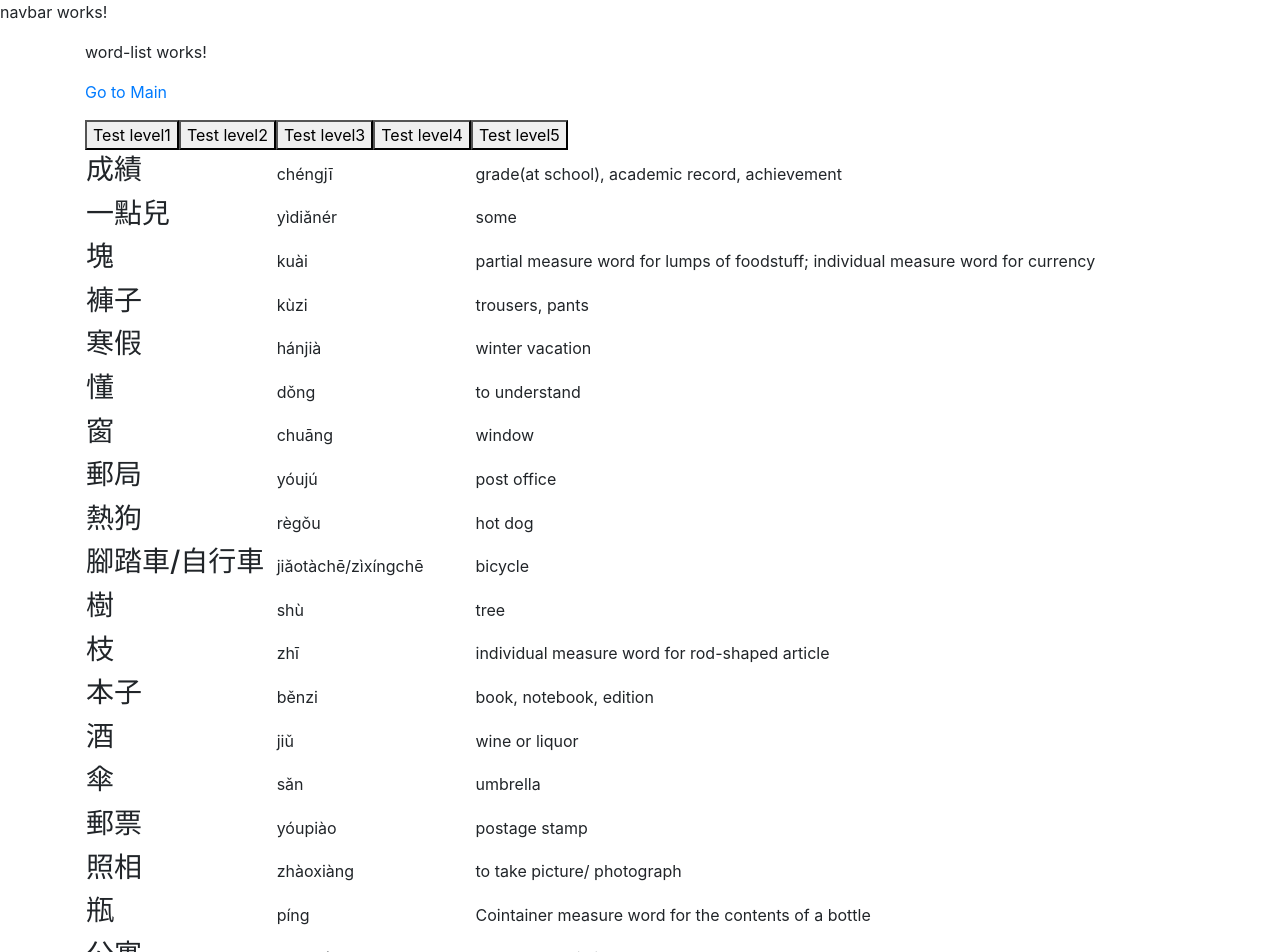
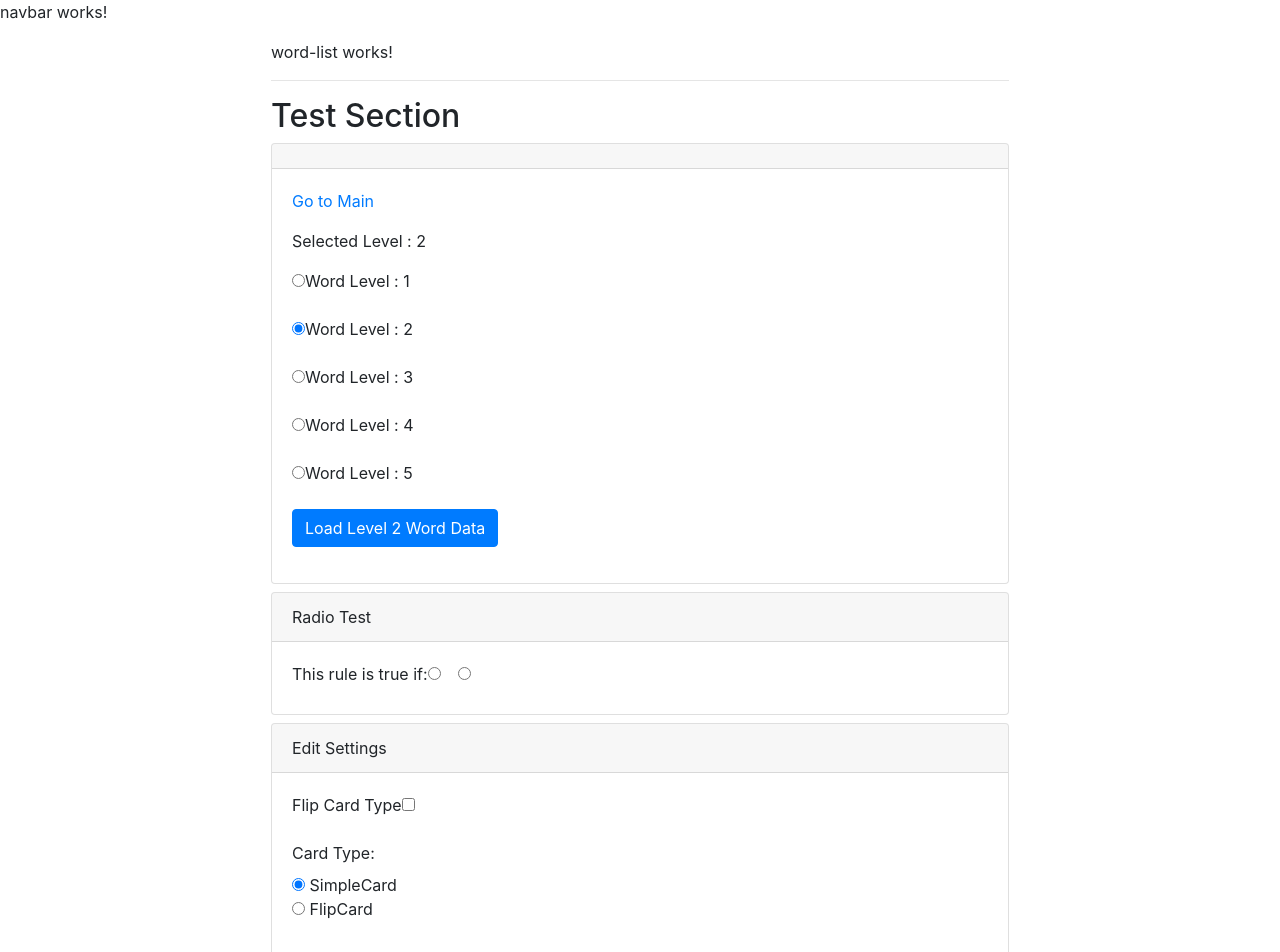
Before and after one commit to EdwardBaek/DailyWordbookTOCFL, an Angular app: page /words in a window 1280 px wide. Shown: the top 952 px of the page. Built offline with nearby package versions, Linux system fonts and the light colour scheme.

Commit message:
Add Simple Card Word List and Flip Card Word List
  -Add Selection of Word Level (1-5)
  -Add Selection of Word Card Type (Simple and Flip card)
  -Decorate CSS of Simple Card
  -Decorate CSS of Flip Card
  -When click card in flip card selected, the card will be filpped and show back face.

```diff
--- a/src/app/app.component.css
+++ b/src/app/app.component.css
@@ -0,0 +1,3 @@
+.container.main {
+    max-width: 768px;
+}
--- a/src/app/app.component.html
+++ b/src/app/app.component.html
@@ -1,4 +1,4 @@
 <app-navbar></app-navbar>
-<div class="container">
+<div class="container main">
     <router-outlet></router-outlet>
 </div>
--- a/src/app/app.module.ts
+++ b/src/app/app.module.ts
@@ -22,6 +22,7 @@ import { QuizService } from './services/quiz.service';
 // Routing
 import { AppRoutingModule } from './app-routing.module';
 import { QuizQuestionComponent } from './components/quiz-question/quiz-question.component';
+import { FormsModule } from '@angular/forms';
 
 @NgModule({
   declarations: [
@@ -40,7 +41,8 @@ import { QuizQuestionComponent } from './components/quiz-question/quiz-question.
   imports: [
     BrowserModule,
     AppRoutingModule,
-    HttpClientModule
+    HttpClientModule,
+    FormsModule
   ],
   providers: [WordDataService, QuizService],
   bootstrap: [AppComponent]
--- a/src/app/components/word-list/word-list.component.css
+++ b/src/app/components/word-list/word-list.component.css
@@ -0,0 +1,41 @@
+/* Start Flip Card with Bootstrap */
+.card-wrapper.effect-flip {
+    position: relative;
+    perspective: 800px;
+    cursor: pointer;
+}
+.card-wrapper.card-word {
+    width: 100%;
+    min-height: 180px;
+    max-width: 500px;
+    margin: auto;
+}
+.card-wrapper.effect-flip .flip-area {
+    position: absolute;
+    width: 100%;
+    height: 100%;
+    transform-style: preserve-3d;
+    transition: 0.8s;
+}
+.card-wrapper.effect-flip .flip-area.flipped {
+    transform: rotateY(180deg);
+}
+.card-wrapper.effect-flip .card {
+    position: absolute;
+    display: block;
+    width: 100%;
+    height: 100%;
+    backface-visibility: hidden;
+}
+.card-wrapper.effect-flip .card.face-back {
+    transform: rotateY(180deg);
+}
+.card-wrapper.effect-flip .card .card-content {
+    padding: 2rem;
+}
+.card-wrapper.effect-flip .card .card-content.vertical-align-middle {
+    position: relative;
+    top: 50%;
+    transform: translateY(-50%);
+}
+/* End Flip Card with Bootstrap */
--- a/src/app/components/word-list/word-list.component.html
+++ b/src/app/components/word-list/word-list.component.html
@@ -1,28 +1,177 @@
 <p>
   word-list works!
 </p>
-<p>
-  <a routerLink="/">Go to Main</a>
-</p>
+<hr>
+<h2>Test Section</h2>
+<section>
+  <div class="card mb-2">
+    <div class="card-header"></div>
+    <div class="card-body">
+      <p>
+        <a routerLink="/">Go to Main</a>
+      </p>
+      <p>Selected Level : {{ selectedLevel }}</p>
+      <div class="form-group">
+        <input
+        type="radio"
+        #level1
+        name="selectedLevel"
+        [checked]="selectedLevel == 1"
+        [value]="1"
+        (change)="setLevel(1)"
+        >
+        <label>Word Level : 1</label>
+      </div>
+      <div class="form-group">
+        <input
+        type="radio"
+        #level2
+        name="selectedLevel"
+        [checked]="selectedLevel == 2"
+        [value]="2"
+        (change)="setLevel(2)"
+        >
+        <label>Word Level : 2</label>
+      </div>
+      <div class="form-group">
+        <input
+        type="radio"
+        #level3
+        name="selectedLevel"
+        [checked]="selectedLevel == 3"
+        [value]="3"
+        (change)="setLevel(3)"
+        >
+        <label>Word Level : 3</label>
+      </div>
+      <div class="form-group">
+        <input
+        type="radio"
+        #level4
+        name="selectedLevel"
+        [checked]="selectedLevel == 4"
+        [value]="4"
+        (change)="setLevel(4)"
+        >
+        <label>Word Level : 4</label>
+      </div>
+      <div class="form-group">
+        <input
+        type="radio"
+        #level5
+        name="selectedLevel"
+        [checked]="selectedLevel == 5"
+        [value]="5"
+        (change)="setLevel(5)"
+        >
+        <label>Word Level : 5</label>
+      </div>
+      <p>
+        <button (click)="loadWordData()" class="btn btn-primary">Load Level {{selectedLevel}} Word Data</button>
+      </p>
+    </div>
+  </div>
+</section>
+<div class="card mb-2">
+  <div class="card-header">
+    Radio Test
+  </div>
+  <div class="card-body">
+    <label>This rule is true if: {{ mode }}</label>
+    <label class="form-check-inline">
+        <input class="form-check-input"
+          type="radio"
+          name="mode"
+          [value]="true"
+          [(ngModel)]="mode"
+        >
+    </label>
+    <label class="form-check-inline">
+        <input class="form-check-input"
+          type="radio"
+          name="mode"
+          [value]="false"
+          [(ngModel)]="mode"
+        >
+    </label>
+  </div>
+</div>
 
-<button (click)="test(1)">Test level1</button>
-<button (click)="test(2)">Test level2</button>
-<button (click)="test(3)">Test level3</button>
-<button (click)="test(4)">Test level4</button>
-<button (click)="test(5)">Test level5</button>
-  <table>
-    <thead>
-      <tr>
-        <td></td>
-        <td></td>
-      <td></td>
-    </tr>
-  </thead>
-  <tbody *ngFor="let word of words">
-    <tr>
-      <td><h3>{{ word.word }}</h3></td>
-      <td>{{ word.sound }}</td>
-      <td>{{ word.explain }}</td>
-    </tr>
-  </tbody>
-</table>
+<div class="card mb-2">
+  <div class="card-header">
+    Edit Settings
+  </div>
+  <div class="card-body">
+    <div class="form-group">
+      <label>Flip Card Type</label>
+      <input
+        type="checkbox"
+        name="radioValue"
+        [checked]="radioValue"
+        (change)="radioValue = !radioValue"
+      >
+    </div>
+    <div class="form-group">
+      <label>Card Type: </label>
+      <div *ngFor="let cardType of wordCardTypes">
+        <input
+          type="radio"
+          name="selectedWordCardType"
+          [checked]="cardType.index === selectedWordCardType"
+          [value]="cardType.index"
+          (change)="setWordCardType(cardType.index)"
+        > {{ cardType.value }}
+      </div>
+    </div>
+  </div>
+  <p>selectedWordCardType : {{ selectedWordCardType }}</p>
+</div>
+
+
+
+<hr>
+<h2>Word List Section</h2>
+<div *ngIf="words.length > 0">
+  <h3> Level {{ selectedLevel }}</h3>
+  <!-- Start Word Card - fllip type -->
+  <div *ngIf="isFlipCardType()">
+    <div class="card-wrapper mb-2 card-word effect-flip" *ngFor="let word of words">
+      <div class="flip-area text-center" (click)="word.flipped=!word.flipped" [class.flipped]="word.flipped">
+        <div class="card face-front">
+          <div class="card-content vertical-align-middle">
+            <h1 class="card-title">{{ word.word }}</h1>
+            <h6 class="card-subtitle">[ {{ word.sound }} ]</h6>
+          </div>
+        </div>
+        <div class="card face-back bg-light">
+          <div class="card-content vertical-align-middle">
+            <p class="card-text"><span *ngIf="word.class">{{ word.class }}</span>  {{ word.explain }}</p>
+          </div>
+        </div>
+      </div>
+    </div>
+  </div>
+  <!-- End Word Card - fllip type -->
+  <!-- Start Simple Word Card -->
+  <div *ngIf="isSimpleCardType()">
+    <div class="card-wrapper mb-2 card-word" *ngFor="let word of words">
+      <div class="card text-center">
+        <div class="card-body">
+          <h1 class="card-title">{{ word.word }}</h1>
+          <h6 class="card-subtitle">[ {{ word.sound }} ]</h6>
+          <hr>
+          <p class="card-text"><span *ngIf="word.class">{{ word.class }}</span>  {{ word.explain }}</p>
+        </div>
+      </div>
+    </div>
+  </div>
+  <!-- End - Simple Word Card -->
+</div>
+
+<!-- Data loading Exception -->
+<div *ngIf="isLoadingData">
+  <h5>Now loading Data...</h5>
+</div>
+<div *ngIf="!isLoadingData && words.length == 0">
+  <h5>No Data</h5>
+</div>
--- a/src/app/components/word-list/word-list.component.ts
+++ b/src/app/components/word-list/word-list.component.ts
@@ -10,19 +10,68 @@ import { Word } from '../../models/Word';
   styleUrls: ['./word-list.component.css']
 })
 export class WordListComponent implements OnInit {
-  words: Word[];
+  words: Word[] = [];
+  isLoadingData: boolean = false;
+  radioValue: boolean = false;
+  selectedLevel: number = 2;
+  selectedWordCardType: number = 0;
+  wordCardTypes = [
+    {
+      index: 0,
+      value: 'SimpleCard'
+    },
+    {
+      index: 1,
+      value: 'FlipCard'
+    }
+  ];
 
   constructor(private wordDataService: WordDataService) { }
 
   ngOnInit(){
-    let level = 1;
-    this.test(level);
+  }
+
+  setLevel(level) {
+    this.selectedLevel = level;
+  }
+
+  async loadWordData() {
+    await this.test(this.selectedLevel);
   }
 
   async test(level: number) {
+    this.resetWordsData();
+    this.isLoadingData = true;
     let words = await this.wordDataService.getWordList(level);
     this.words = words;
-    console.log( words );
+    this.isLoadingData = false;
+  }
+
+  resetWordsData() {
+    this.words = [];
+  }
+
+  log(data) {
+    console.log(data);
+  }
+
+  onRadioChange() {
+    this.radioValue = !this.radioValue;
+    console.log('this.radioValue',this.radioValue);
+  }
+  getWordCardType() {
+    return this.wordCardTypes[this.selectedWordCardType].value;
+  }
+  setWordCardType(index) {
+    this.selectedWordCardType = index;
+    console.log( 'index', index );
+    console.log( 'this.getWordCardType()',this.getWordCardType() );
+  }
+  isFlipCardType() {
+    return (this.getWordCardType() == 'FlipCard')
+  }
+  isSimpleCardType() {
+    return (this.getWordCardType() == 'SimpleCard')
   }
 
 }
--- a/src/app/services/word-data.service.ts
+++ b/src/app/services/word-data.service.ts
@@ -18,11 +18,13 @@ export class WordDataService {
     level4: [],
     level5: []
   };
+  selectedLevel: number = 1;
 
   constructor(private http: HttpClient) { }
 
   async getWordList(level: number){
     let wordList = this.getWordDataByLevel(level);
+    this.selectedLevel = level;
 
     if(wordList && wordList.length > 0) {
       console.log('>>>Data from memory');
```
